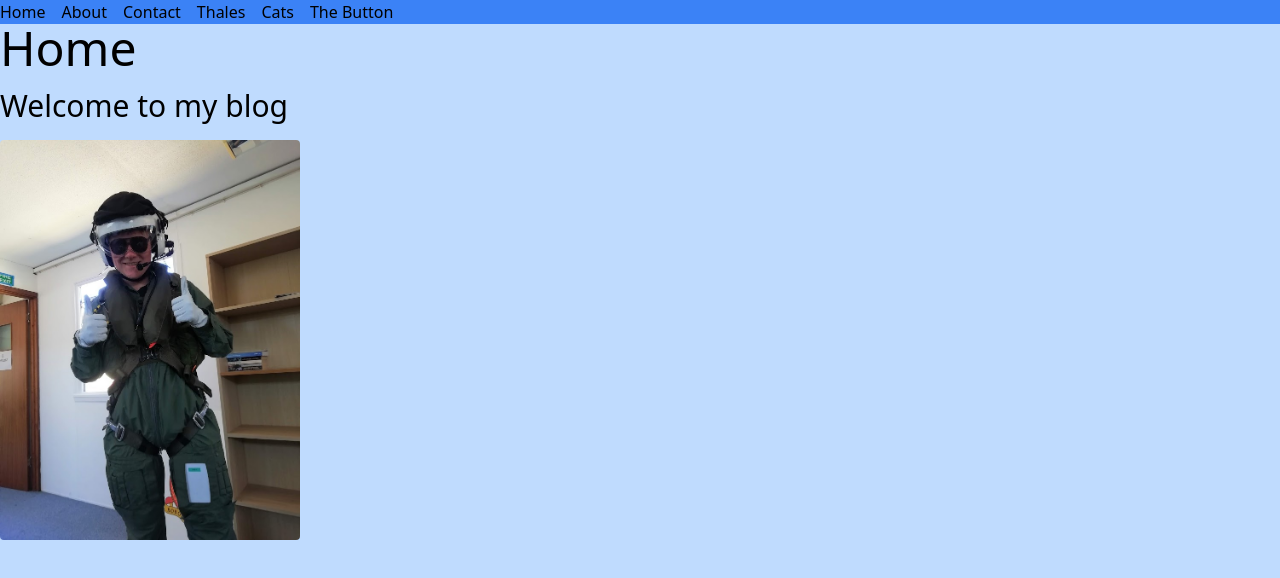
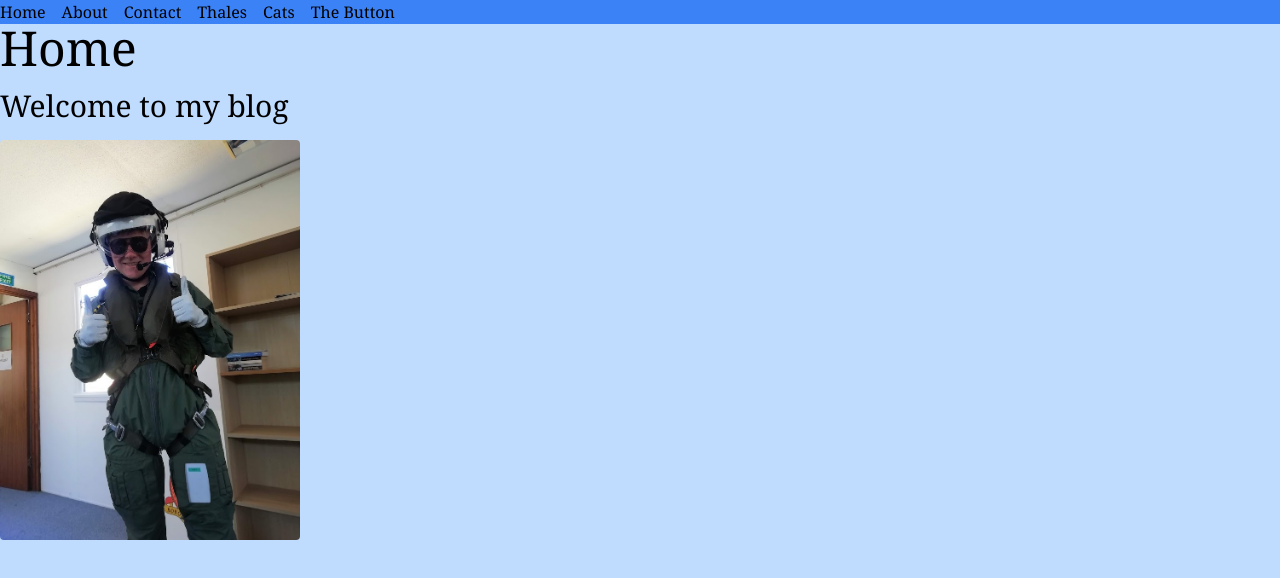
Before and after one commit to Tweekes06/weekes-blog, a SvelteKit app: page / in a window 1280 px wide. Shown: the top 578 px of the page. Built offline with nearby package versions, Linux system fonts and the light colour scheme.

Commit message:
font change

```diff
--- a/src/app.css
+++ b/src/app.css
@@ -2,5 +2,5 @@
 @tailwind components;
 @tailwind utilities;
 body{
-    @apply bg-blue-200 text-black
+    @apply bg-blue-200 text-black font-serif
 }
```
